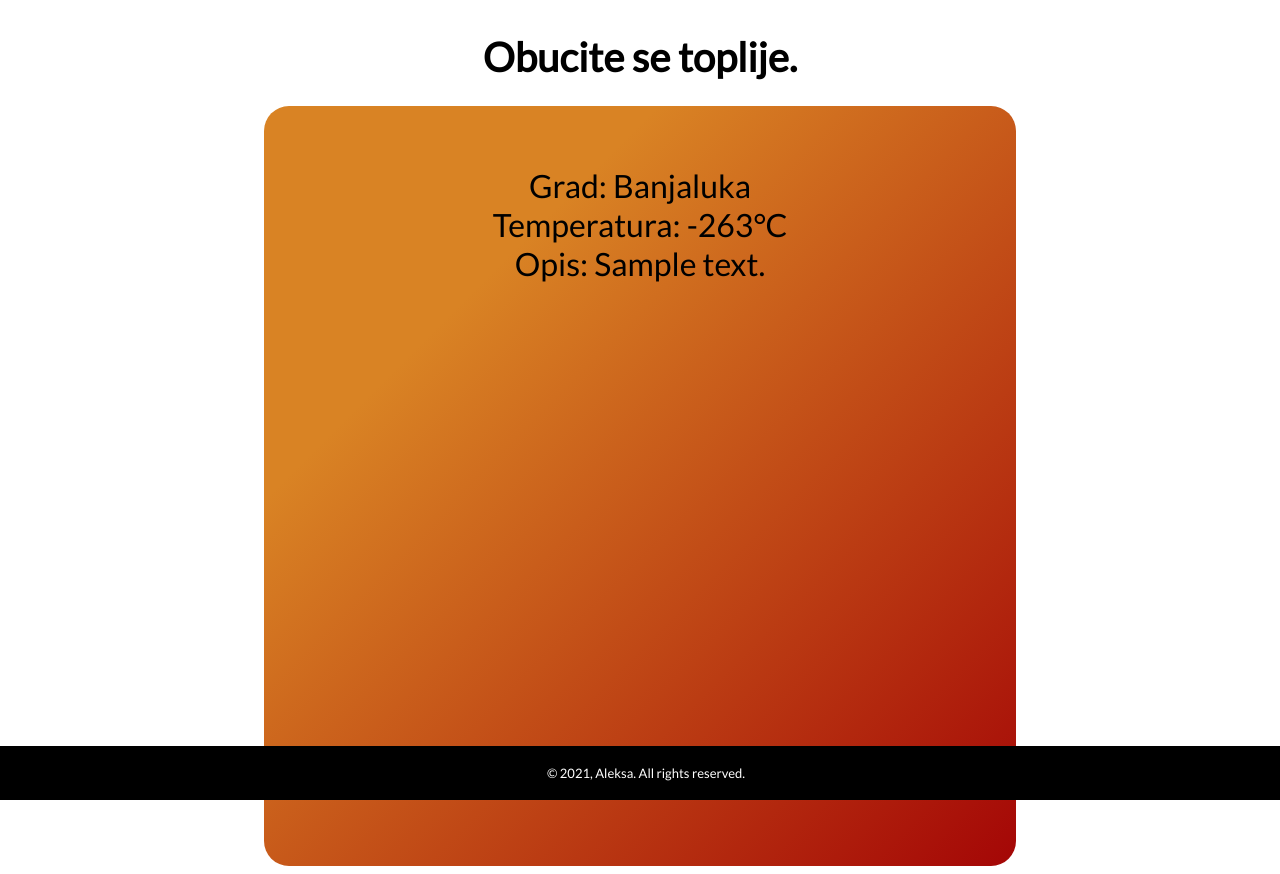
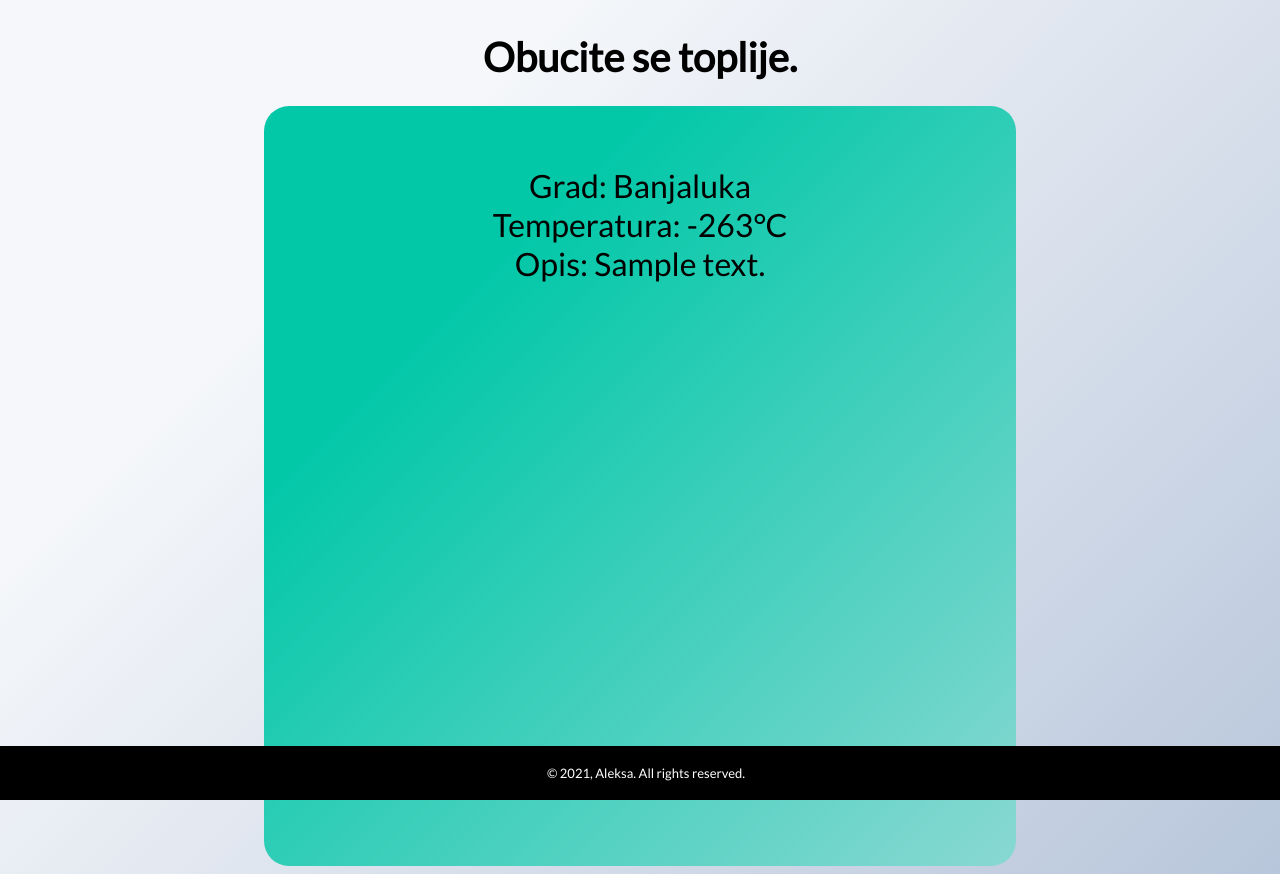
Before and after one commit to Aleksit0/Anscombes-quartet-in-C, a Flask app: page / in a window 1280 px wide. Run offline with Flask 2, Linux system fonts and the light colour scheme; a database or web service that is not in the repository returns one stand-in record (values such as "Sample title"); data that the repository does not hold is empty.

Commit message:
beta style

```diff
--- a/static/style.css
+++ b/static/style.css
@@ -5,7 +5,8 @@
 }
 
 body {
-  background-color: white;
+  background-color: #b8c6db;
+  background-image: linear-gradient(315deg, #b8c6db 0%, #f5f7fa 74%);
   color: black;
   font-family: 'Helvetica';
 }
@@ -28,8 +29,8 @@ h1 {
   padding: 60px;
   color: black;
   border-radius: 25px;
-  background-color: #a40606;
-  background-image: linear-gradient(315deg, #a40606 0%, #d98324 74%);
+  background-color: #89d8d3;
+  background-image: linear-gradient(315deg, #89d8d3 0%, #03c8a8 74%);
 }
 
 .footer {
```
